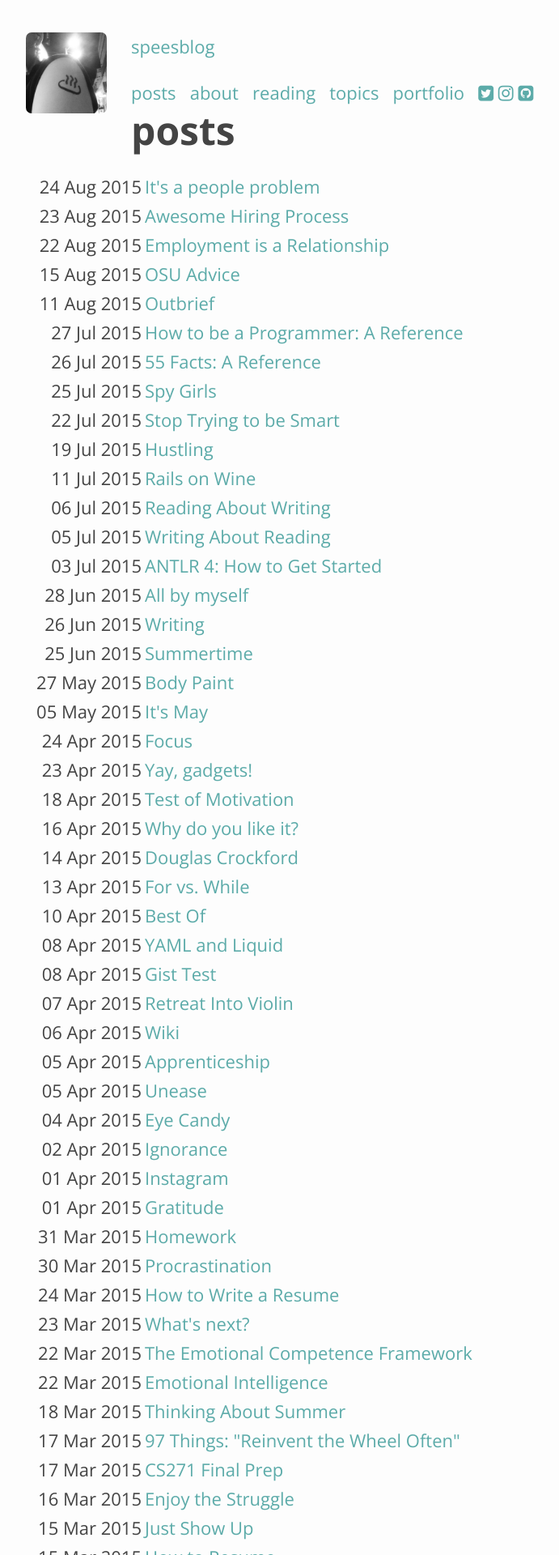
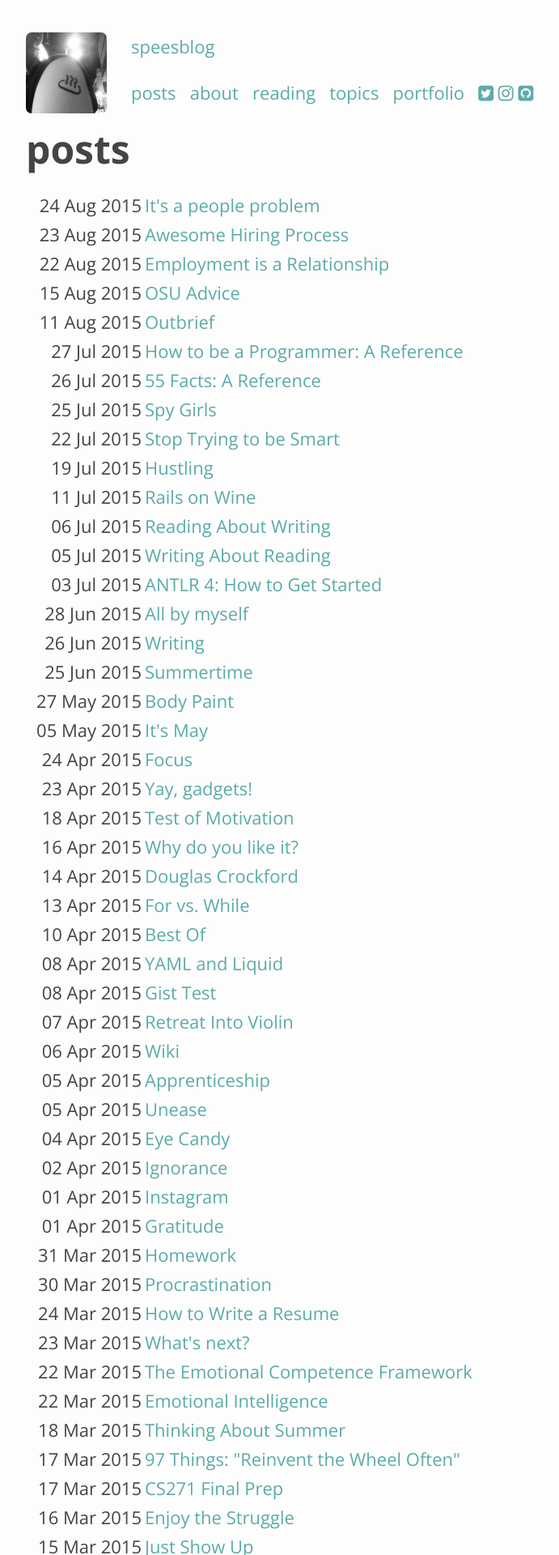
Before and after one commit to shelbyspees/speesblog, a Jekyll site: the page built from index.html, in a window 1280 px wide. Shown: the top 1920 px of the page at 81% size, without its empty margins (208-899 px from the left). Built offline with Jekyll 4.4.1, drawn with Linux system fonts in a browser that asks for light colours; nearby versions of some CDN libraries; comment, search, counter and statistics services are not loaded; some of the changed text lies outside the part shown.

Commit message:
Fix header layout

```diff
--- a/_includes/footer.html
+++ b/_includes/footer.html
@@ -1,3 +1,4 @@
 <footer>
-© 2015 Shelby Spees<br>Hit me up on <a href="https://twitter.com/speesbag/">twitter</a> if you wanna chat.
+{% include links.html %}
+© 2015 Shelby Spees
 </footer>
--- a/_includes/header.html
+++ b/_includes/header.html
@@ -1,4 +1,6 @@
 <header>
-<a id="go-back-home" href="/"><img id="home-img" src="{{ site.baseurl }}/onsen.jpg" alt="onsen" width="100" height="100">
+<div><a id="go-back-home" href="/"><img id="home-img" src="{{ site.baseurl }}/onsen.jpg" alt="onsen" width="100" height="100">
 <p>{{ site.title }}</p></a>
+{% include links.html %}
+</div>
 </header>
--- a/_layouts/index.html
+++ b/_layouts/index.html
@@ -7,7 +7,6 @@
   <body>
     {% include header.html %}
     <div id='container'>
-      {% include links.html %}
       <article class="content">
         {{ content }}
       </article>
--- a/_layouts/page.html
+++ b/_layouts/page.html
@@ -8,7 +8,6 @@
   <body>
     {% include header.html %}
     <div id='container'>
-      {% include links.html %}
         <article class='post'>
           <h1>{{ page.title }}</h1>
           {{ content }}
--- a/_layouts/post.html
+++ b/_layouts/post.html
@@ -7,7 +7,6 @@
   <body>
     {% include header.html %}
     <div id='container'>
-      <p>{% include links.html %}</p>
       {% include pages.html %}
       {% include older-newer.html %}
         <article class='post'>
@@ -18,7 +17,6 @@
           {{ content }}
         </article>
       {% include older-newer.html %}
-      <p>{% include links.html %}</p>
     </div>
     {% include footer.html %}
   </body>
--- a/css/style.css
+++ b/css/style.css
@@ -138,6 +138,10 @@
 	font-weight: lighter;
 }
 
+header {
+	min-height: 115px;
+}
+
 footer {
 	font-size: initial;
 }
```
